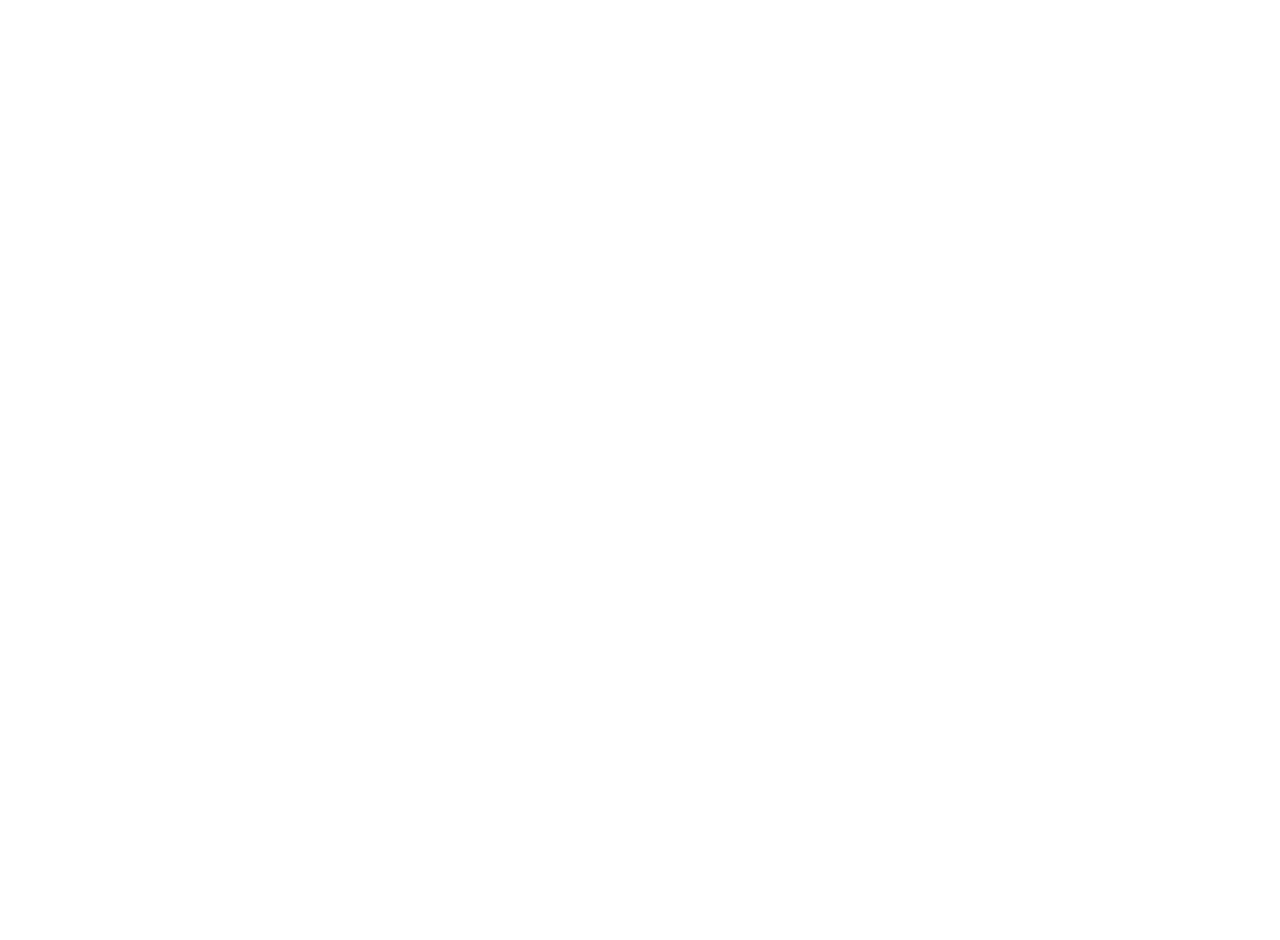
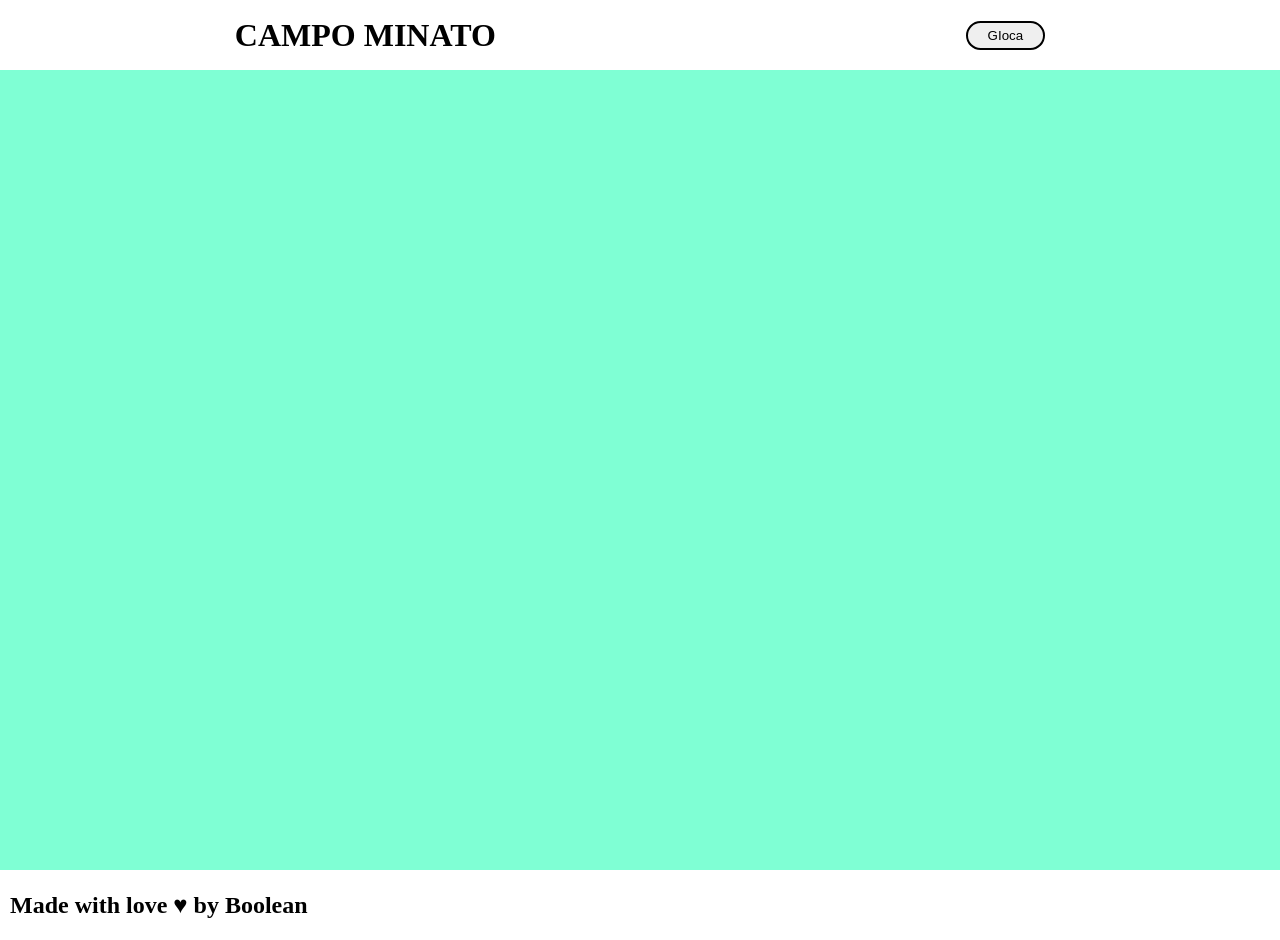
Before and after one commit to AndreaCreazzi/js-campominato-grid, a plain HTML site: page index.html in a window 1280 px wide. Before the commit the page ends 800 px from the top, so only its background shows below. Drawn offline with Linux system fonts and the light colour scheme.

Commit message:
add html-css(style) layout

```diff
--- a/css/style.css
+++ b/css/style.css
@@ -1,5 +1,50 @@
+/* reset */
 *{
     margin: 0;
     padding: 0;
     box-sizing: border-box;
 }
+
+/* header */
+header{
+    height: 70px;
+    display: flex;
+    justify-content: space-around;
+    align-items: center;
+}
+
+button{
+    padding: 5px 20px;
+    border-radius: 50px;
+    border: 2px solid black;
+}
+/* main */
+main{
+    height: 800px;
+    background-color: #7fffd4;
+}
+
+#container{
+    max-width: 900px;
+    margin: 0 auto;
+    display: flex;
+    justify-content: center;
+    align-items: center;
+    flex-wrap: wrap;
+}
+
+#cells{
+    flex-basis: calc(100% / 10);
+    padding: 30px;
+    border: 1px solid black;
+    display: flex;
+    justify-content: center;
+    align-items: center;
+}
+/* footer */
+footer{
+    height: 70px;
+    display: flex;
+    align-items: center;
+    margin-left: 10px;
+}
--- a/index.html
+++ b/index.html
@@ -11,6 +11,20 @@
     <script defer src="js/script.js"></script>
 </head>
 <body>
+    <!-- navbar -->
+    <header>
+        <h1>CAMPO MINATO</h1>
+        <button>GIoca</button>
+    </header>
+    <!-- game -->
+    <main>
+        <div id="container">
 
+        </div>
+    </main>
+    <!-- copyright -->
+    <footer>
+        <h2>Made with love ♥ by Boolean</h2>
+    </footer>
 </body>
 </html>
```
